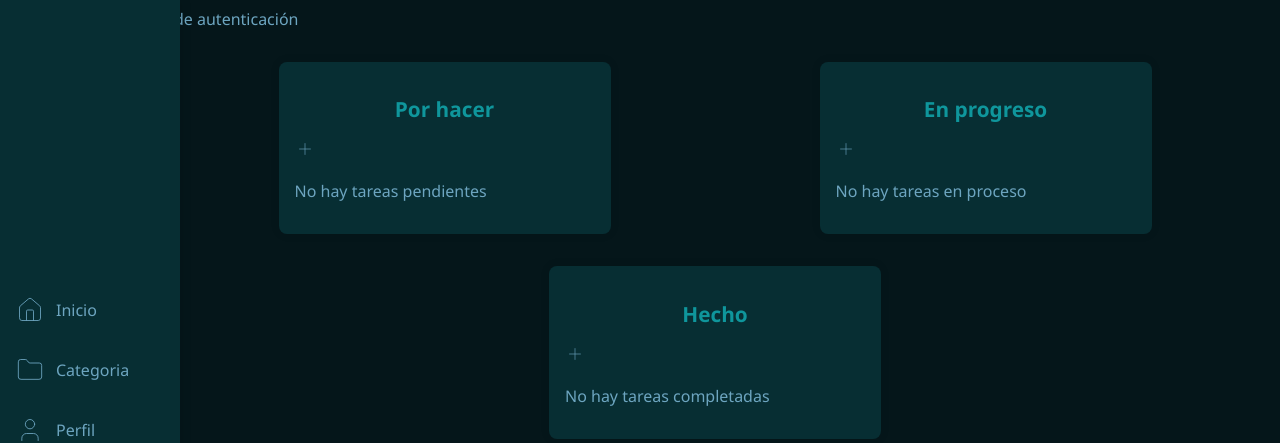
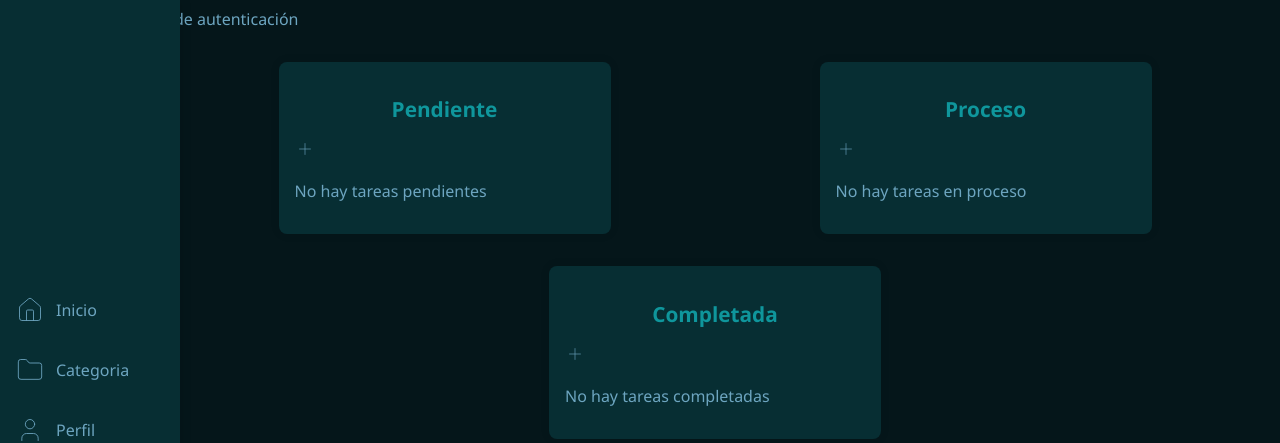
Before and after one commit to Mahia07/Proyecto-Final-Enyoi, a React (Vite) app in the folder Frontend/react/: page /Home in a window 1280 px wide. Shown: the top 443 px of the page. Built offline with nearby package versions, Linux system fonts and the light colour scheme.

Commit message:
nuevos cambios para solucion de bugs

```diff
--- a/Frontend/react/src/Components/tasks/Tasks.jsx
+++ b/Frontend/react/src/Components/tasks/Tasks.jsx
@@ -13,16 +13,10 @@ import { useDroppable } from "@dnd-kit/core";
 
 const DroppableColumn = ({ id, children, onAddTaskClick }) => {
   const { setNodeRef } = useDroppable({ id });
-const ColumnTitles = {
-  pendiente: "Por hacer",
-  proceso: "En progreso",
-  completada: "Hecho",
-};
-
   return (
     <div ref={setNodeRef} className="kanbanColumn">
       <div className="columnHeader">
-        <h2>{ColumnTitles[id] || id}</h2>
+          <h2>{id.charAt(0).toUpperCase() + id.slice(1)}</h2>
         <svg
           onClick={() => onAddTaskClick(id)}
           xmlns="http://www.w3.org/2000/svg"
--- a/Frontend/react/src/index.css
+++ b/Frontend/react/src/index.css
@@ -346,7 +346,7 @@ body {
   font-weight: bold;
   transition: background-color 0.3s ease;
   width: 100%;
-  margin-left: 0.5 rem;
+  margin: 1rem;
 }
 
 .btn-edit:hover {
```
